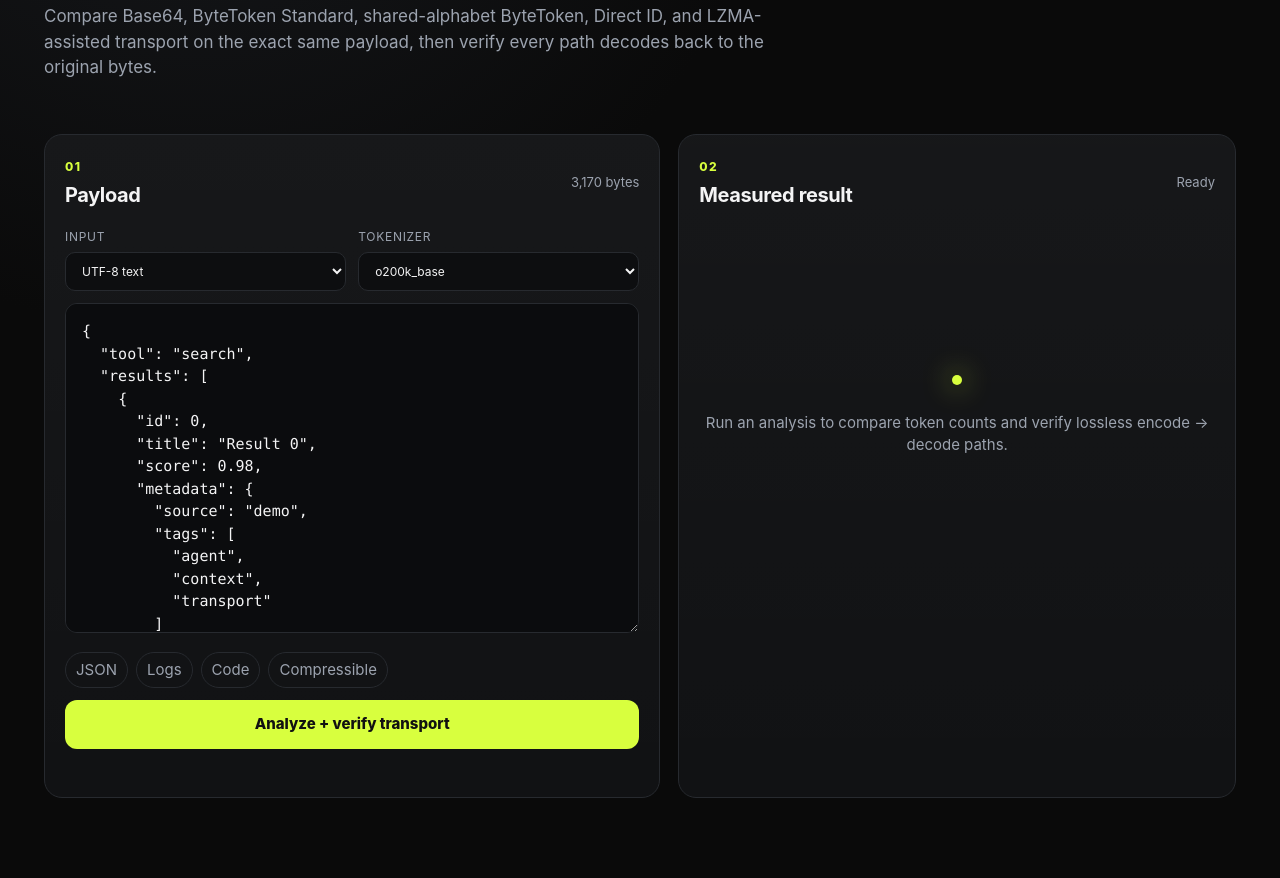
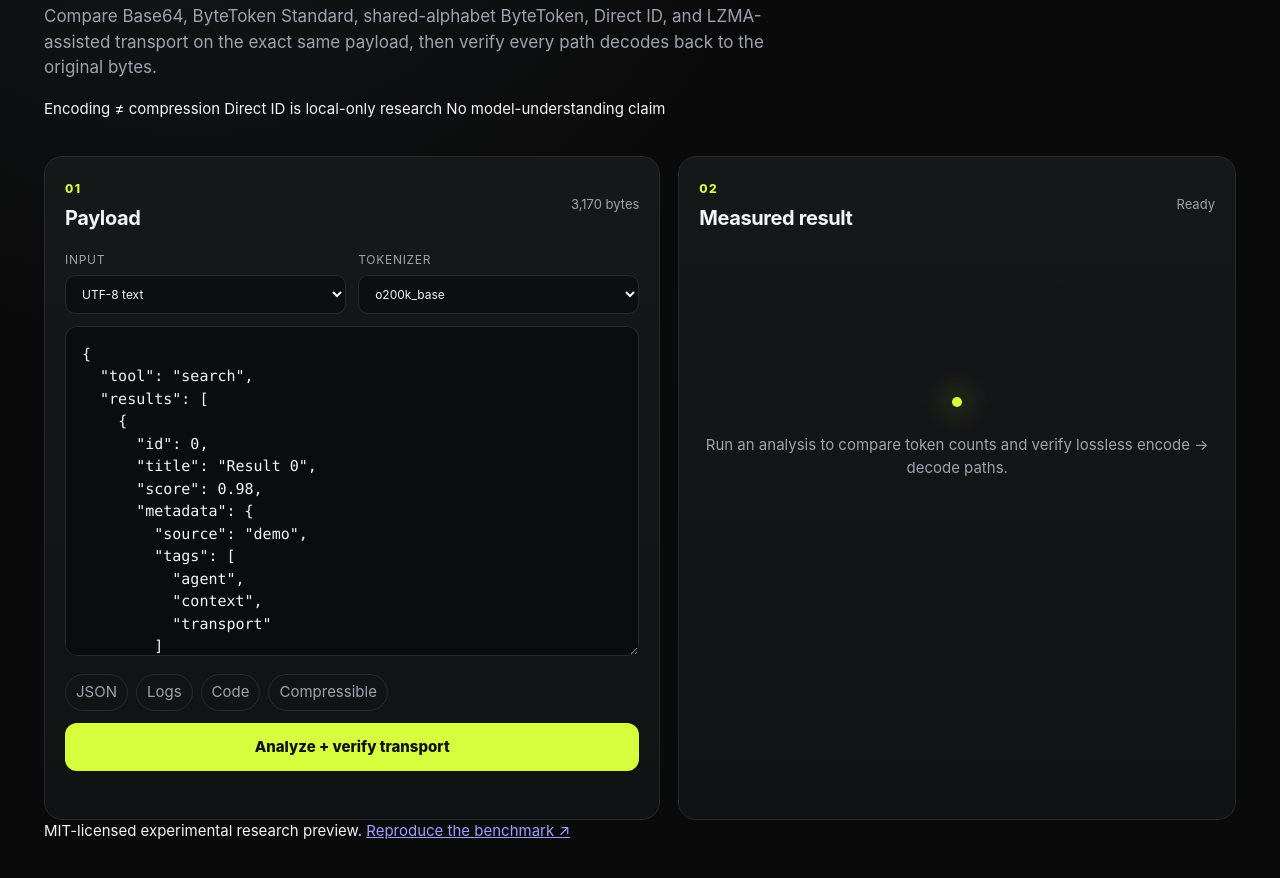
Before and after one commit to chandanpandeys/bytetoken, a plain HTML site: page playground/static/index.html in a window 1280 px wide. Shown: the part 268-1146 px from the top of the page. Drawn offline with Linux system fonts and the light colour scheme.

Commit message:
feat(playground): surface launch scope before analysis

```diff
--- a/playground/static/index.html
+++ b/playground/static/index.html
@@ -3,8 +3,16 @@
 <head>
   <meta charset="utf-8" />
   <meta name="viewport" content="width=device-width, initial-scale=1" />
-  <title>ByteToken Playground</title>
-  <meta name="description" content="Measure ByteToken transport encodings against Base64 using real tokenizer counts and verified lossless round trips." />
+  <title>ByteToken Playground — Measure binary transport token cost</title>
+  <meta name="description" content="Compare Base64 and tokenizer-aware ByteToken transports using real tokenizer counts and verified lossless round trips." />
+  <meta name="robots" content="index,follow" />
+  <meta name="theme-color" content="#0a0a0a" />
+  <meta property="og:type" content="website" />
+  <meta property="og:title" content="ByteToken Playground" />
+  <meta property="og:description" content="Measure Base64 vs tokenizer-aware binary transport with real token counts and byte-for-byte round-trip verification." />
+  <meta name="twitter:card" content="summary" />
+  <meta name="twitter:title" content="ByteToken Playground" />
+  <meta name="twitter:description" content="Measure Base64 vs tokenizer-aware binary transport with real token counts and lossless verification." />
   <link rel="stylesheet" href="/static/styles.css" />
 </head>
 <body>
@@ -14,6 +22,11 @@
         <p class="eyebrow">ByteToken research prototype</p>
         <h1>See what your bytes cost in tokens.</h1>
         <p class="lede">Compare Base64, ByteToken Standard, shared-alphabet ByteToken, Direct ID, and LZMA-assisted transport on the exact same payload, then verify every path decodes back to the original bytes.</p>
+        <div class="scope-strip" aria-label="Research scope">
+          <span>Encoding ≠ compression</span>
+          <span>Direct ID is local-only research</span>
+          <span>No model-understanding claim</span>
+        </div>
       </div>
       <div class="hero-actions">
         <a class="github-link" href="https://github.com/chandanpandeys/bytetoken" target="_blank" rel="noreferrer">GitHub ↗</a>
@@ -88,6 +101,11 @@
         </article>
       </div>
     </section>
+
+    <footer class="footer">
+      <span>MIT-licensed experimental research preview.</span>
+      <a href="https://github.com/chandanpandeys/bytetoken/blob/main/benchmarks/benchmark_realworld.py" target="_blank" rel="noreferrer">Reproduce the benchmark ↗</a>
+    </footer>
   </main>
   <script src="/static/app.js" defer></script>
 </body>
```
